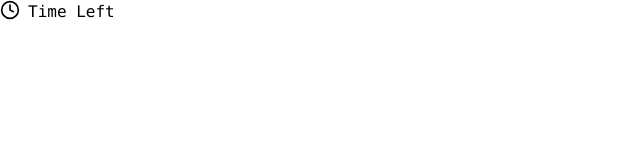
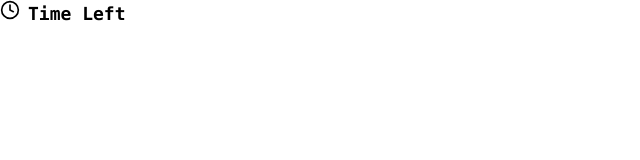
Before and after one commit to xiaoRuka/projetos, a React (Vite) app in the folder quizcopy/: page / in a window 1280 px wide. Shown: the top 160 px of the page, without its empty margins (0-640 px from the left). Built offline with nearby package versions, Linux system fonts and the light colour scheme.

Commit message:
fix: span text in timer
adjust of incompleted className in span

```diff
--- a/quizcopy/src/components/Timer.jsx
+++ b/quizcopy/src/components/Timer.jsx
@@ -5,7 +5,7 @@ function Timer() {
   return (
     <div className={`flex items-cent space-x-2`}>
       <Clock size={20} />
-      <span className="font-mono">Time Left</span>
+      <span className="font-mono text-lg font-semibold">Time Left</span>
     </div>
   );
 }
```
